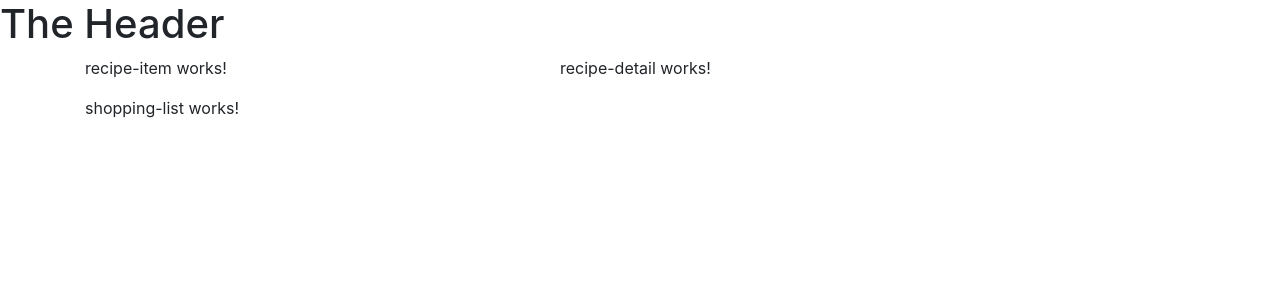
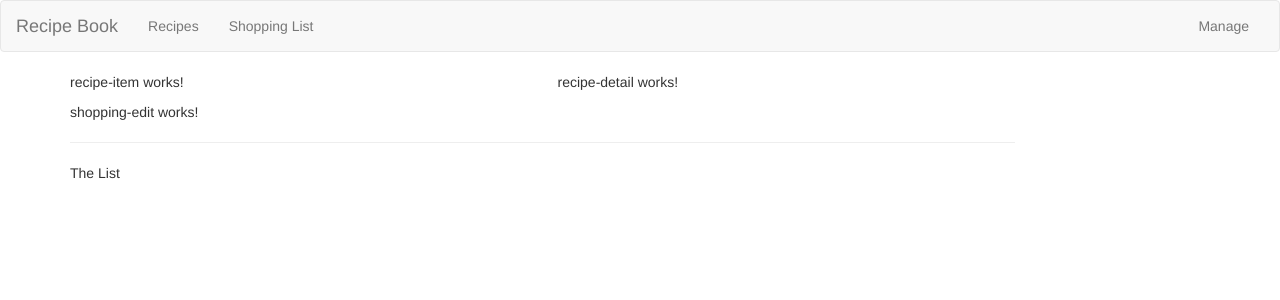
Before and after one commit to LizaFridman/RecipeShop, an Angular app: page / in a window 1280 px wide. Shown: the top 300 px of the page. Built offline with nearby package versions, Linux system fonts and the light colour scheme.

Commit message:
Added navbar, doesn't work yet

```diff
--- a/package.json
+++ b/package.json
@@ -19,7 +19,7 @@
     "@angular/platform-browser": "~7.2.0",
     "@angular/platform-browser-dynamic": "~7.2.0",
     "@angular/router": "~7.2.0",
-    "bootstrap": "^4.3.1",
+    "bootstrap": "^3.4.1",
     "core-js": "^2.5.4",
     "rxjs": "~6.3.3",
     "tslib": "^1.9.0",
--- a/src/app/header/header.component.html
+++ b/src/app/header/header.component.html
@@ -1 +1,24 @@
-<h1>The Header</h1>
+<nav class="navbar navbar-default">
+  <div class="container-fluid">
+    <div class="navbar-header">
+      <a href="#" class="navbar-brand">Recipe Book</a>
+    </div>
+
+    <div class="collapse navbar-collapse">
+      <ul class="nav navbar-nav">
+        <li><a href="#">Recipes</a></li>
+        <li><a href="#">Shopping List</a></li>
+      </ul>
+
+      <ul class="nav navbar-nav navbar-right">
+        <li class="dropdown">
+          <a href="#">Manage</a>
+          <ul class="dropdown-menu">
+            <li><a href="#">Save Data</a></li>
+            <li><a href="#">Fetch Data</a></li>
+          </ul>
+        </li>
+      </ul>
+    </div>
+  </div>
+</nav>
--- a/src/app/shopping-list/shopping-list.component.html
+++ b/src/app/shopping-list/shopping-list.component.html
@@ -1,3 +1,7 @@
-<p>
-  shopping-list works!
-</p>
+<div class="row">
+  <div class="col-xs-10">
+    <app-shopping-edit></app-shopping-edit>
+    <hr>
+    <p>The List</p>
+  </div>
+</div>
```
Also changed, not shown: 1 other file (tests, documents, lock files or other folders).
